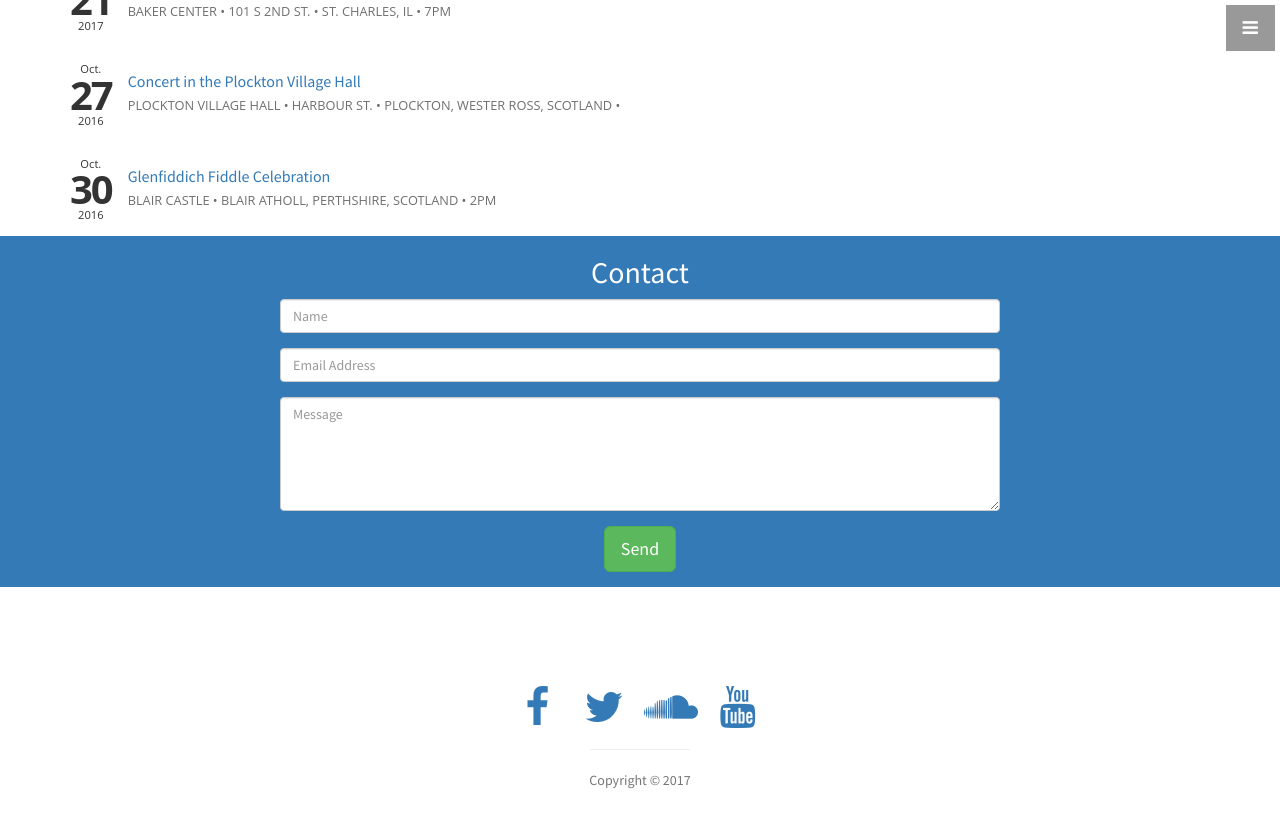
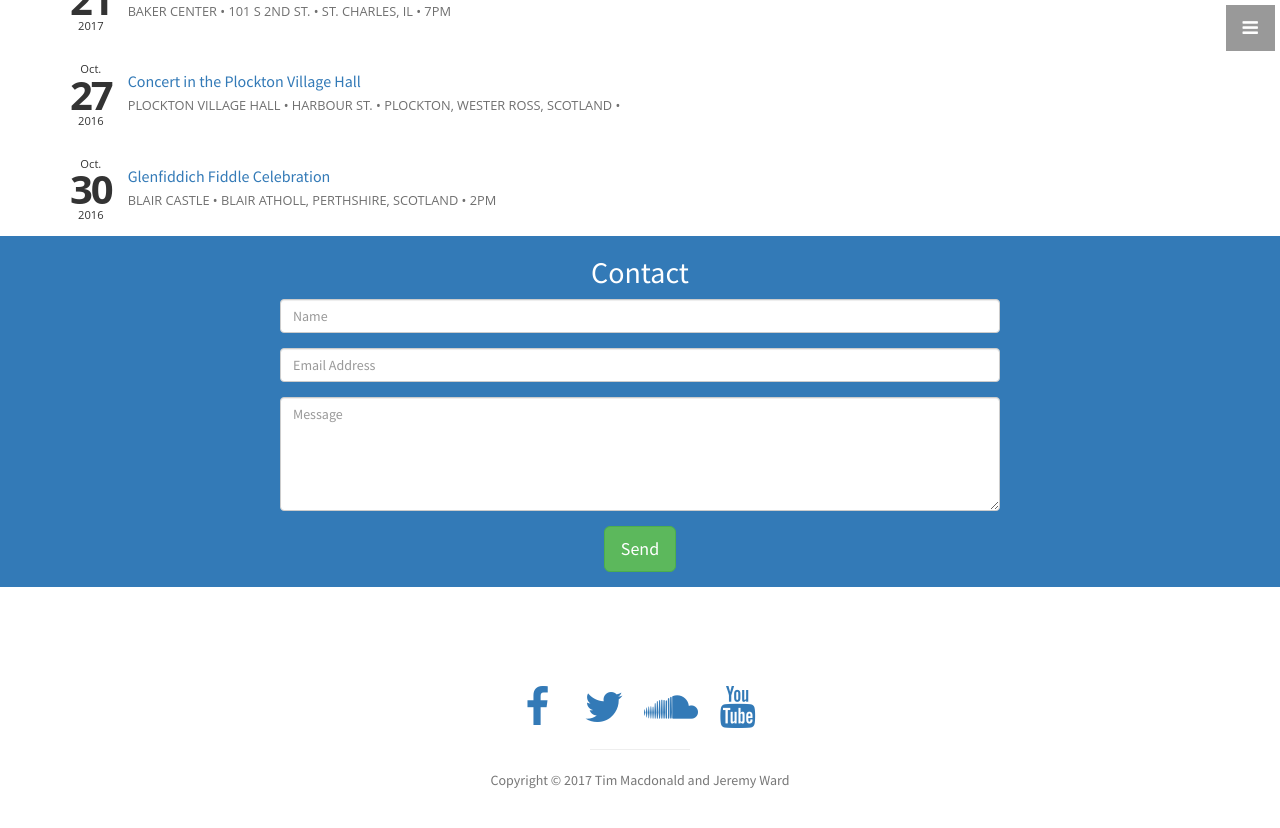
Before and after one commit to timandjeremy/timandjeremy.github.io, a Jekyll site: the page built from index.html, in a window 1280 px wide and 900 px high, scrolled down 3453 px. Shown: the top 828 px of the window. Built offline with Jekyll 4.4.1, drawn with Linux system fonts in a browser that asks for light colours.

Commit message:
Give us the copyright

```diff
--- a/_includes/footer.html
+++ b/_includes/footer.html
@@ -17,7 +17,7 @@
           </li>
         </ul>
         <hr class="small">
-        <p class="text-muted">Copyright &copy; {{ site.copyright }} 20{{ site.time | date: '%y' }}</p>
+        <p class="text-muted">Copyright &copy; {{ site.copyright }} 20{{ site.time | date: '%y' }} Tim Macdonald and Jeremy Ward</p>
       </div>
     </div>
   </div>
```
